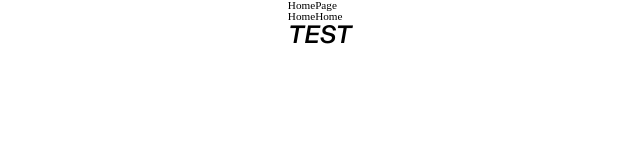
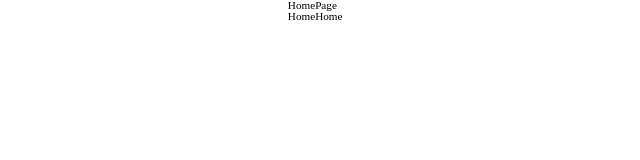
Before and after one commit to Team-Lecue/Lecue-Client, a React (Vite) app: page / in a window 1280 px wide. Shown: the top 160 px of the page, without its empty margins (173-813 px from the left). Built offline with nearby package versions, Linux system fonts and the light colour scheme; a web font is replaced by a local one.

Commit message:
chore: 필요없는 코드 삭제

```diff
--- a/src/App.tsx
+++ b/src/App.tsx
@@ -1,5 +1,4 @@
 import { Global, ThemeProvider } from '@emotion/react';
-import styled from '@emotion/styled';
 import { QueryClient, QueryClientProvider } from 'react-query';
 
 import Router from './Router';
@@ -14,14 +13,9 @@ function App() {
       <ThemeProvider theme={theme}>
         <Global styles={gStyle} />
         <Router />
-        <Test>TEST</Test>
       </ThemeProvider>
     </QueryClientProvider>
   );
 }
 
 export default App;
-
-const Test = styled.div`
-  ${({ theme }) => theme.fonts.Orange};
-`;
```
